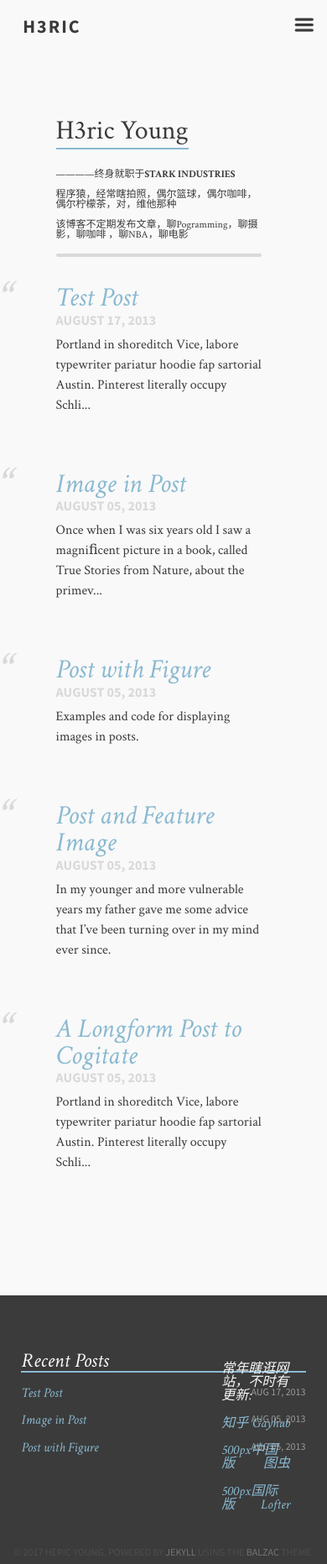
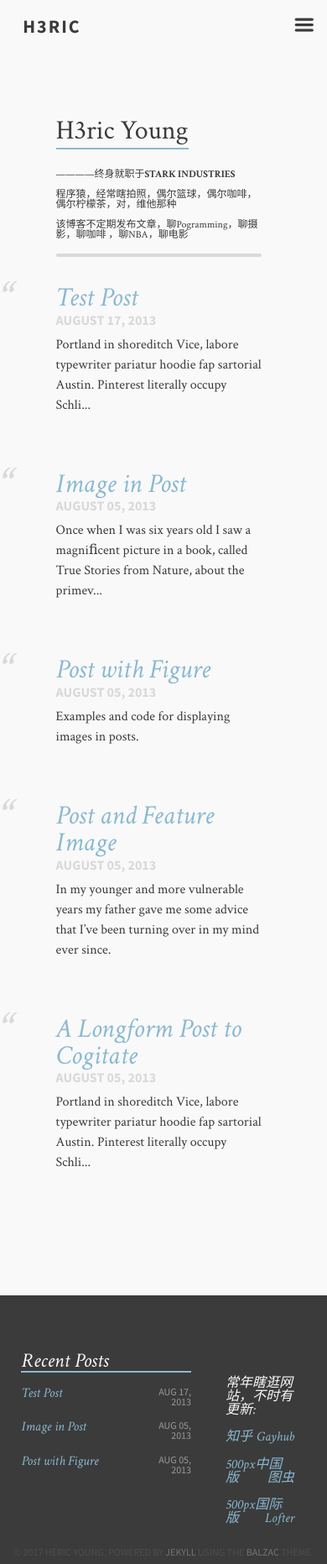
Before and after one commit to HericYoung/Blog, a Jekyll site: the page built from index.md, in a window 390 px wide. Shown: the whole page at 84% size. Built offline with Jekyll 4.4.1, drawn with Linux system fonts in a browser that asks for light colours.

Commit message:
no message

```diff
--- a/_sass/_styles.scss
+++ b/_sass/_styles.scss
@@ -760,7 +760,7 @@
         margin: 0 auto;
     }
 
-    .prev-posts {
+    .social {
         @include column(9);
         padding-left: 0;
         float: none;
```
